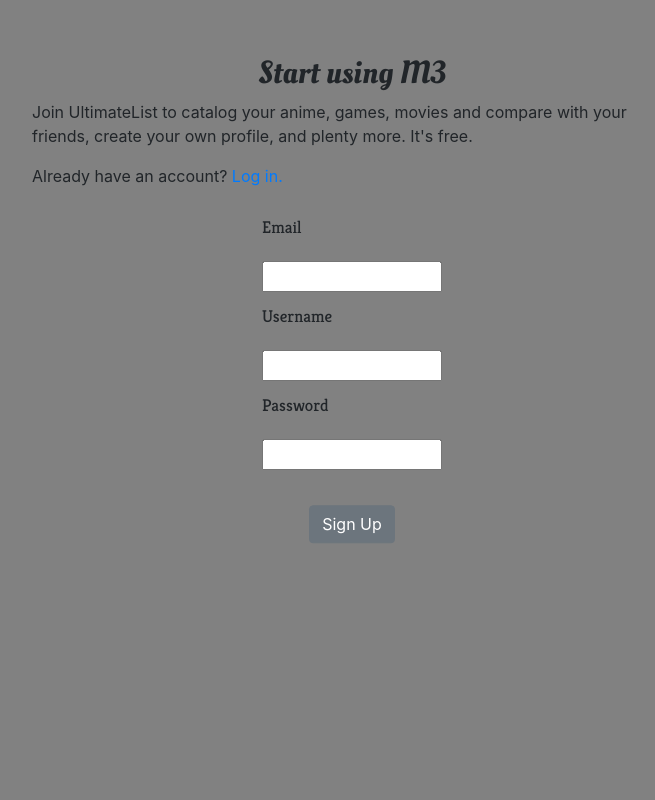
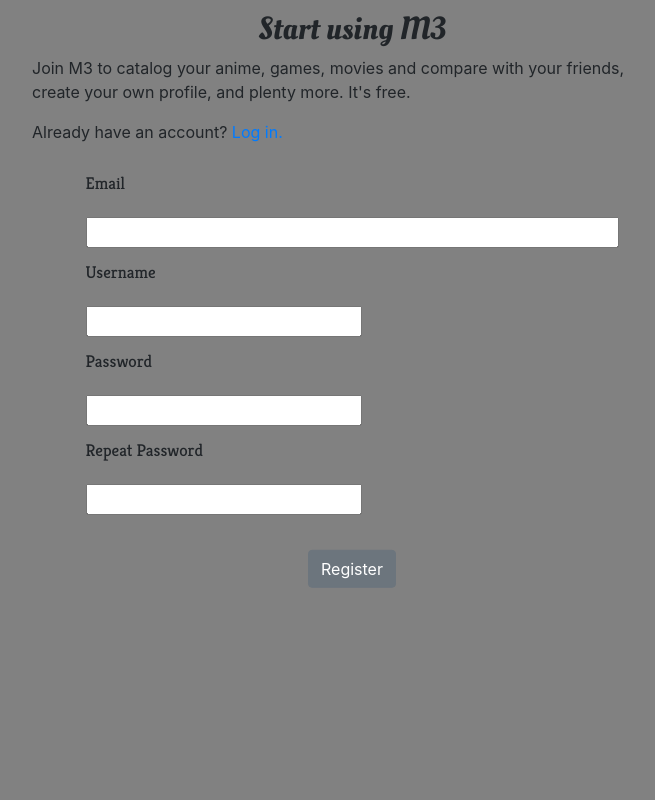
Before and after one commit to audemed44/flask-trackr, a Flask app: page /register in a window 1280 px wide. Shown: the part 101-901 px from the top of the page, without its empty margins (288-943 px from the left). Run offline with Flask 2, Linux system fonts and the light colour scheme; some libraries are stand-ins or nearby versions.

Commit message:
Linked login/register with SQLite database, implemented Flask-Login

```diff
--- a/app/__init__.py
+++ b/app/__init__.py
@@ -2,10 +2,12 @@ from flask import Flask
 from config import Config
 from flask_sqlalchemy import SQLAlchemy
 from flask_migrate import Migrate
+from flask_login import LoginManager
 
 app = Flask(__name__)
 app.config.from_object(Config)
 db = SQLAlchemy(app)
 migrate = Migrate(app, db)
+login = LoginManager(app)
 
 from app import routes, models
--- a/app/forms.py
+++ b/app/forms.py
@@ -1,6 +1,7 @@
 from flask_wtf import FlaskForm
 from wtforms import StringField, PasswordField, SubmitField
-from wtforms.validators import DataRequired, EqualTo, Email
+from wtforms.validators import DataRequired, EqualTo, Email, ValidationError
+from app.models import User
 
 class LoginForm(FlaskForm):
     username = StringField('Username', validators=[DataRequired()])
@@ -12,3 +13,14 @@ class RegisterForm(FlaskForm):
     password = PasswordField('Password', validators=[DataRequired()])
     email = StringField('Email', validators=[DataRequired(), Email()])
     password2 = PasswordField('Repeat Password', validators=[DataRequired(), EqualTo('password')])
+    submit = SubmitField('Register')
+
+    def validate_username(self, username):
+        user = User.query.filter_by(username=username.data).first()
+        if user is not None:
+            raise ValidationError('Please use a different username.')
+
+    def validate_email(self, email):
+        user = User.query.filter_by(email=email.data).first()
+        if user is not None:
+            raise ValidationError('Please use a different email address.')
--- a/app/routes.py
+++ b/app/routes.py
@@ -1,6 +1,9 @@
 from flask import render_template, flash, redirect
 from app import app
-from app.forms import LoginForm
+from app.forms import LoginForm, RegisterForm
+from flask_login import current_user, login_user, logout_user
+from app.models import User
+from app import db
 
 @app.route('/')
 @app.route('/index')
@@ -9,12 +12,41 @@ def index():
 
 @app.route('/login', methods = ['GET','POST'])
 def login():
+    if current_user.is_authenticated:
+        return redirect('/index')
     form = LoginForm()
     if form.validate_on_submit():
-        flash('Login requested for user {}'.format(form.username.data))
+        user = User.query.filter_by(username=form.username.data).first()
+        if user is None:
+            flash('Username not found')
+            return redirect('/login')
+
+        if user is not None and not user.check_password(form.password.data):
+            flash('Invalid password')
+            return redirect('/login')
+
+        login_user(user)
+        return redirect('/index')
+
         return redirect('/index')
     return render_template('login.html', form=form)
 
-@app.route('/register')
+@app.route('/logout')
+def logout():
+    logout_user()
+    return redirect('/index')
+
+
+@app.route('/register', methods = ['GET','POST'])
 def register():
-    return render_template('register.html')
+    if current_user.is_authenticated:
+        return redirect('/index')
+    form = RegisterForm()
+    if form.validate_on_submit():
+        user = User(username=form.username.data, email=form.email.data)
+        user.set_password(form.password.data)
+        db.session.add(user)
+        db.session.commit()
+        flash('Congratulations, you are now a registered user!')
+        return redirect('/login')
+    return render_template('register.html', form=form)
--- a/app/templates/index.html
+++ b/app/templates/index.html
@@ -1,8 +1,13 @@
 {% extends "base.html" %}
         {% block navbar_content %}
         <ul class="navbar-nav ml-auto">
+            {% if current_user.is_anonymous %}
             <li><a href="login" class="nav-link ">Login</a></li>
             <li><a href="register" class="nav-link ">Register</a></li>
+            {% else %}
+            <li><a href="" class="nav-link">{{ current_user.username }}</a></li>
+            <li><a href="logout" class="nav-link">Logout</a></li>
+            {% endif %}
         </ul>
     {% endblock %}
     {% block main_content %}
--- a/app/templates/register.html
+++ b/app/templates/register.html
@@ -3,33 +3,53 @@
     <div class="login-container">
         <div class="login-header">
            <h2>Start using M3</h2>
-           <p>Join UltimateList to catalog your anime, games, movies and compare with your friends, create your own profile, and plenty more. It's free.</p>
+           <p>Join M3 to catalog your anime, games, movies and compare with your friends, create your own profile, and plenty more. It's free.</p>
            <p>Already have an account? <a href="login">Log in.</a></p>
-           <form action="">
+           <form action="" method="POST" novalidate>
+               {{ form.hidden_tag() }}
                 <center><table>
                         <tr>
-                                <td><label for="inputEmail">Email</label></td>
+                                <td>{{ form.email.label }}</td>
                             </tr>
                             <tr>
-                                    <td><input type="email" name="inputEmail" id="inputEmail"></td>
+                                    <td>{{ form.email(size=64) }} {% for error in form.email.errors %}
+                                            <span style="color: red;">[{{ error }}] </span>
+                                            {% endfor %}</td>
                             </tr>
+
+                        <tr>
+                            <td>{{ form.username.label }}</td>
+                        </tr>
+                        <tr>
+                            <td>{{form.username(size=32)}} {% for error in form.username.errors %}
+                                    <span style="color: red;">[{{ error }}]</span>
+                                    {% endfor %}</td>
+                        </tr>
+
+                        <tr>
+                            <td>{{ form.password.label }}</td>
+
+                        </tr>
+                        <tr>
+                            <td>{{ form.password(size=32) }} {% for error in form.password.errors %}
+                                    <span style="color: red;">[{{ error }}]</span>
+                                    {% endfor %}</td>
+                     </tr>
+
                     <tr>
-                        <td><label for="username">Username</label></td>
-                    </tr>
-                    <tr>
-                            <td><input type="text" name="username" id="username"></td>
-                    </tr>
-                    <tr>
-                        <td><label for="password">Password</label></td>
+                            <td>{{ form.password2.label }}</td>
 
                     </tr>
                     <tr>
-                            <td><input type="password" name="password" id="password"></td>
+                        <td>{{ form.password2(size=32) }} {% for error in form.password2.errors %}
+                                <span style="color: red;">[{{ error }}]</span>
+                                {% endfor %}</td>
                     </tr>
-                </table>
+
+                    </table>
                 </center>
                 <br>
-                <center><input type="submit" value="Sign Up" class="btn btn-secondary"></center>
+                <center>{{ form.submit(class_="btn btn-secondary") }}</center>
             </form>
         </div>
     </div>
```
Also changed, not shown: app/models.py (+7 -1 lines), app.db.
